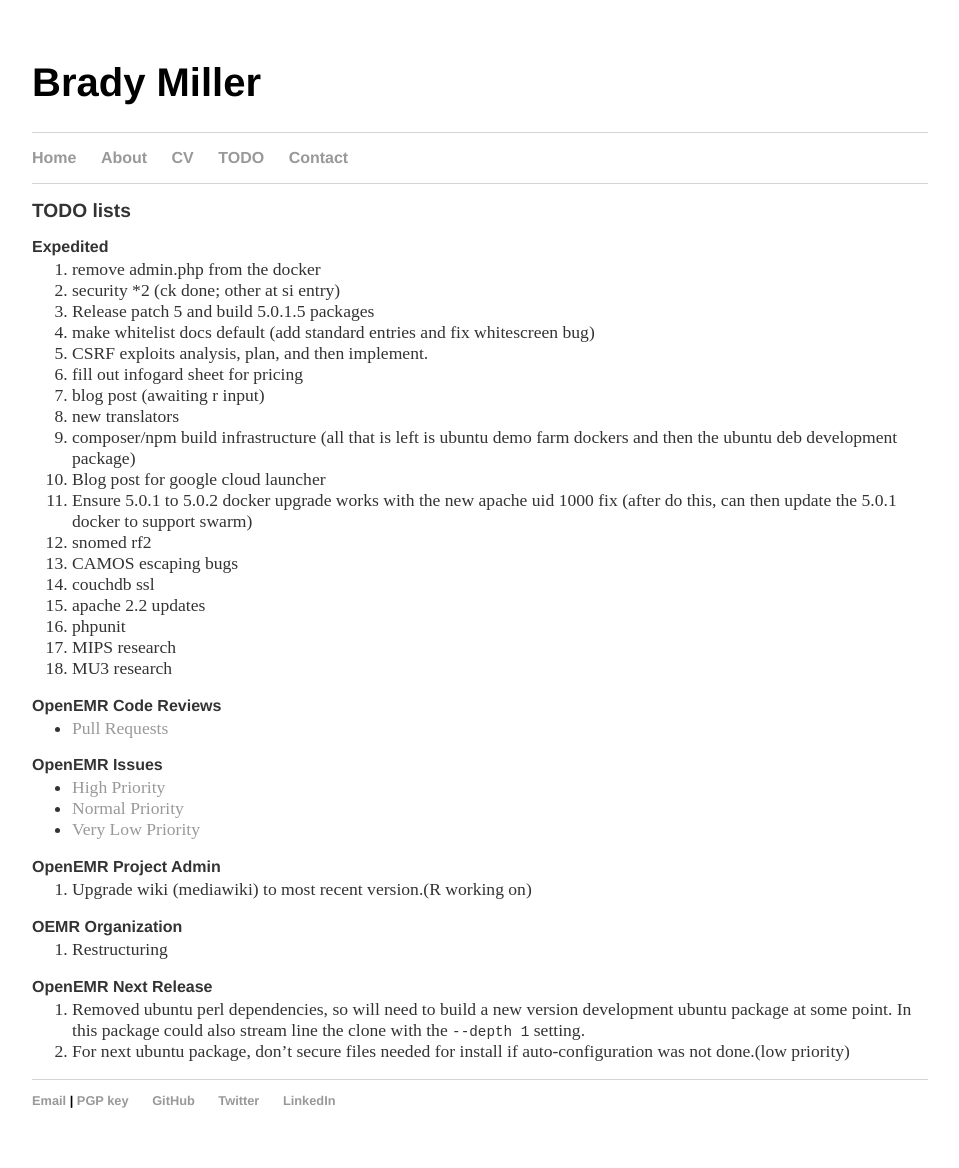
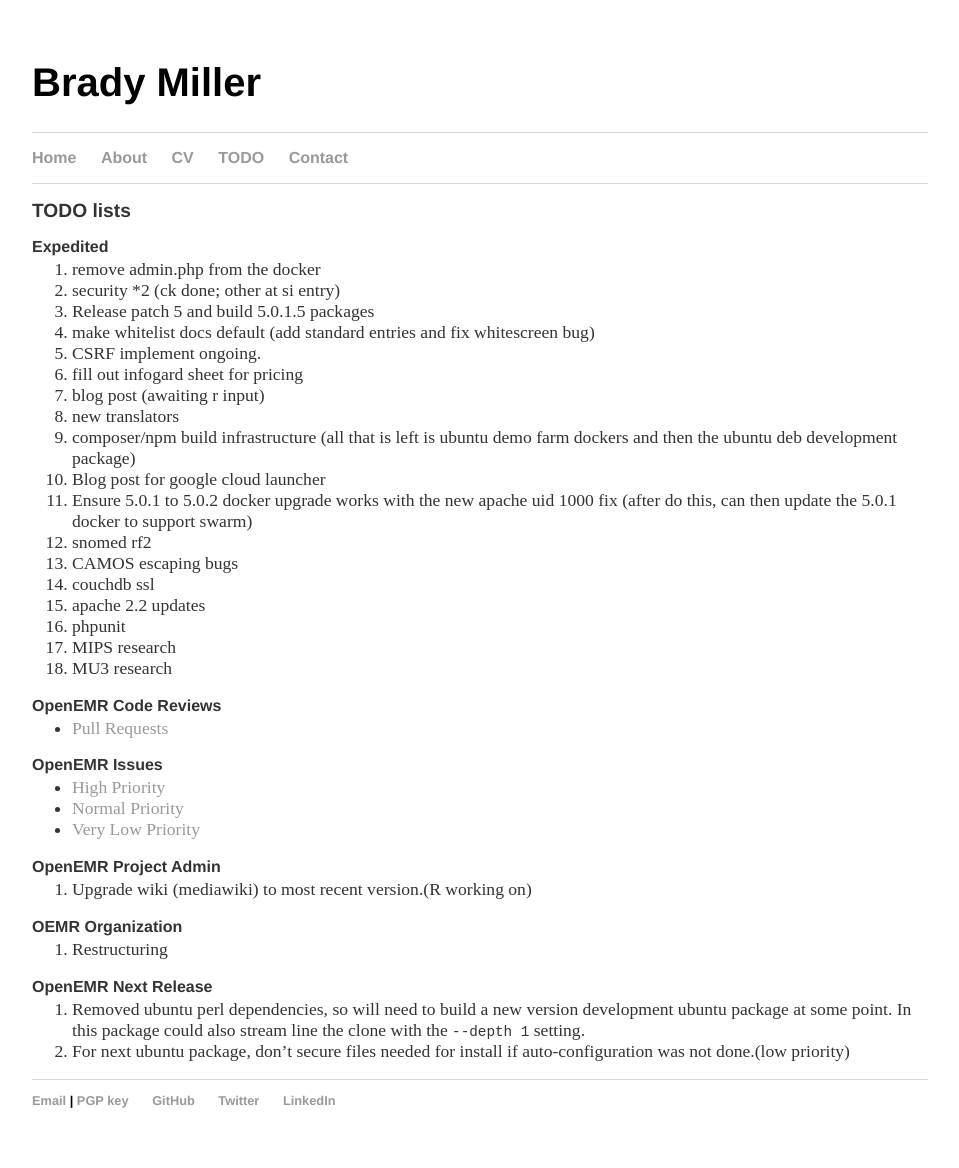
Before and after one commit to bradymiller/bradymiller.github.io, a Jekyll site: the page built from todo/index.md, in a window 1280 px wide. Shown: the whole page, without its empty margins (160-1119 px from the left). Built offline with Jekyll 4.4.1, drawn with Linux system fonts in a browser that asks for light colours; our own code applies the rules of GitHub Pages for plain Markdown files.

Commit message:
Update index.md

```diff
--- a/todo/index.md
+++ b/todo/index.md
@@ -8,7 +8,7 @@
 1. security *2 (ck done; other at si entry)
 1. Release patch 5 and build 5.0.1.5 packages
 1. make whitelist docs default (add standard entries and fix whitescreen bug)
-1. CSRF exploits analysis, plan, and then implement.
+1. CSRF implement ongoing.
 1. fill out infogard sheet for pricing
 1. blog post (awaiting r input)
 1. new translators
```
